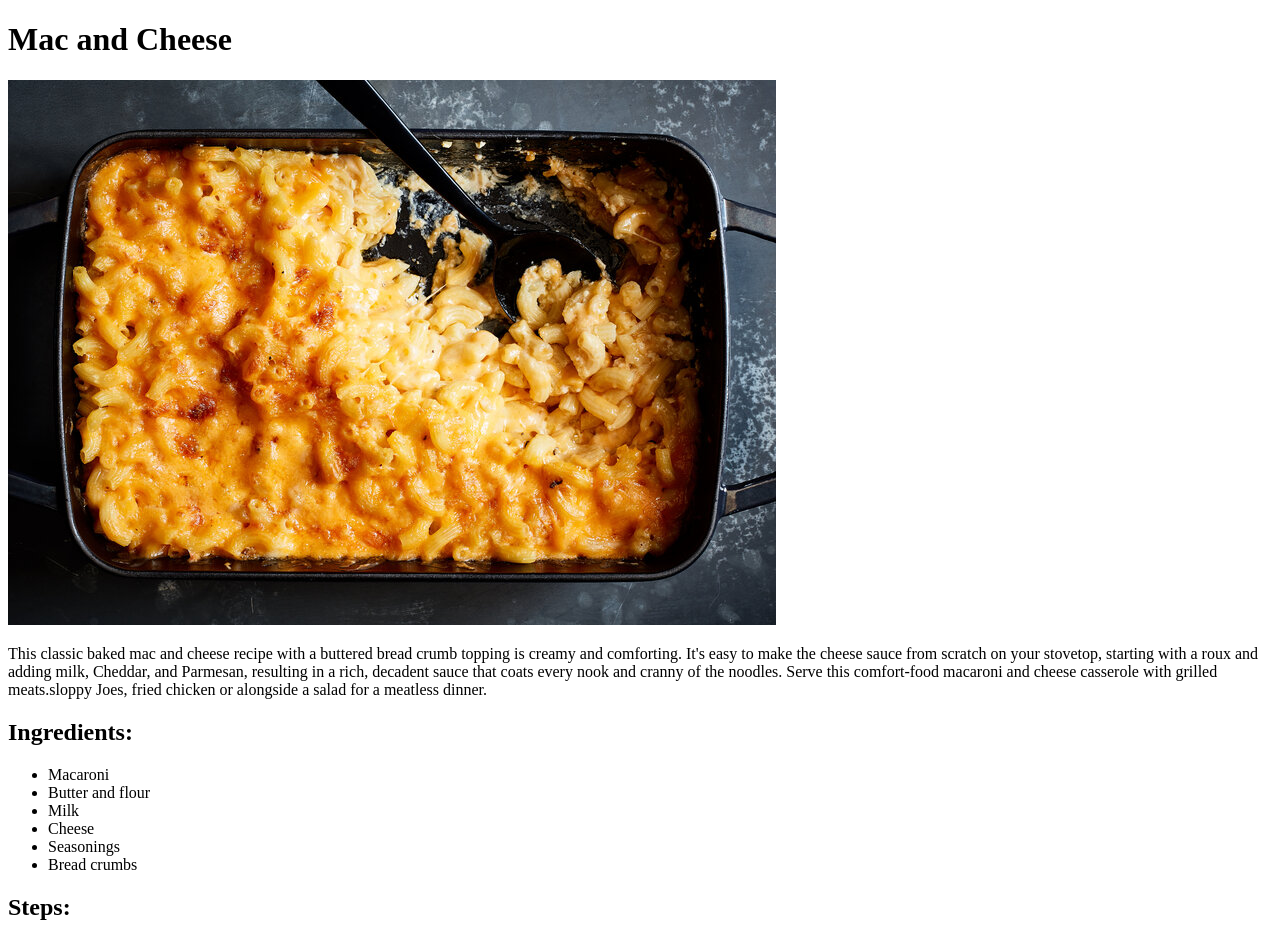
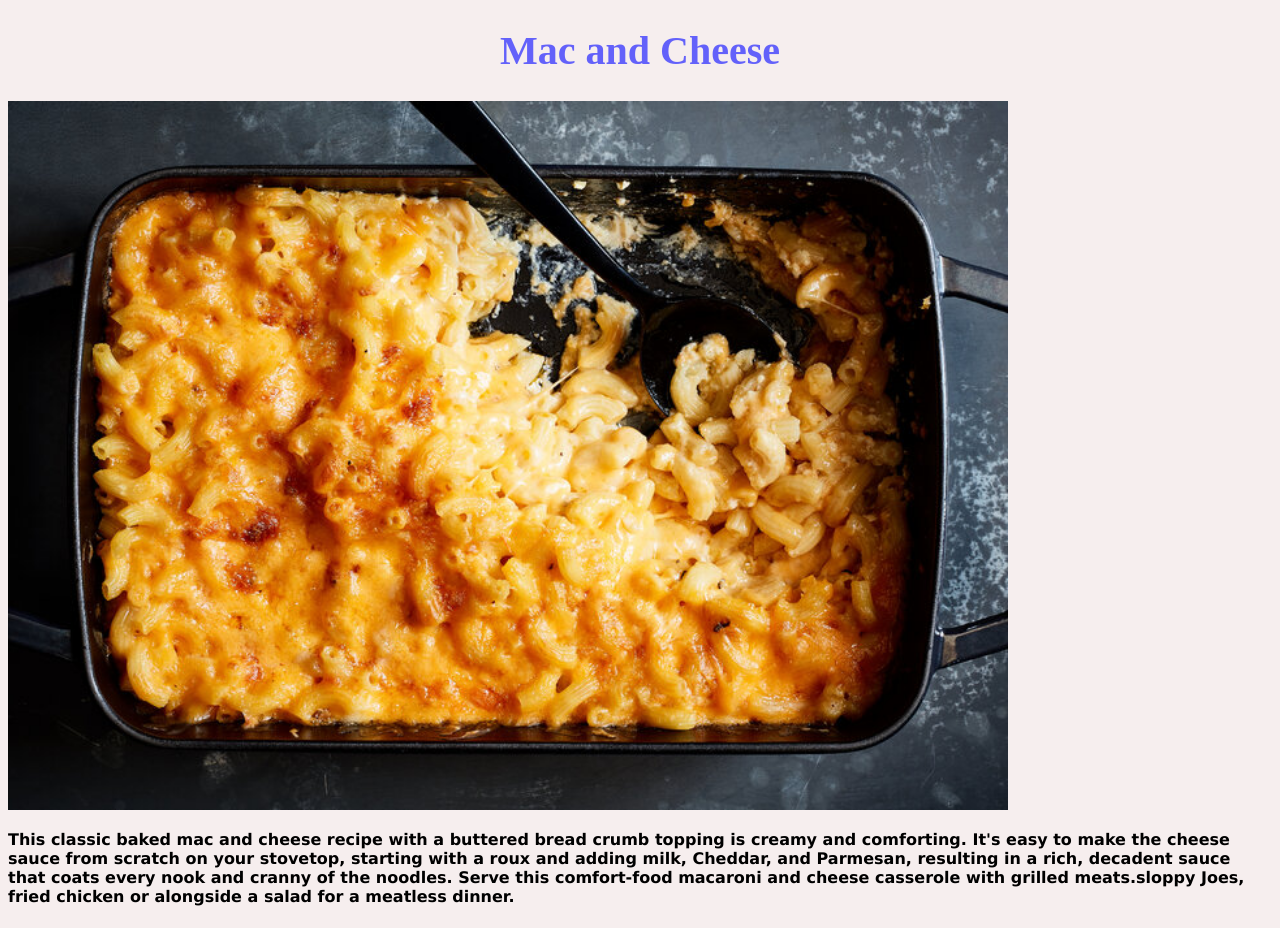
Before and after one commit to Opi22/odin-recipes, a plain HTML site: page recipes/mac.html in a window 1280 px wide. Shown: the top 928 px of the page. Drawn offline with Linux system fonts and the light colour scheme.

Commit message:
css added

```diff
--- a/recipes/mac.html
+++ b/recipes/mac.html
@@ -3,13 +3,14 @@
 
 <head>
     <meta charset="utf-8">
+    <link rel="stylesheet" href="style.css">
     <title>MAC and Cheese</title>
 </head>
 
 <body>
-    <h1>Mac and Cheese</h1>
-    <img src="cheese.jpg">
-    <p>
+    <h1 class="header">Mac and Cheese</h1>
+    <img id="image" src="cheese.jpg">
+    <p class="list">
         This classic baked mac and cheese recipe with a buttered bread crumb topping
         is creamy and comforting. It's easy to make the cheese sauce from scratch on your stovetop,
         starting with a roux and adding milk, Cheddar, and Parmesan, resulting in a rich,
@@ -17,8 +18,8 @@
         macaroni and cheese casserole with grilled meats.sloppy Joes, fried chicken or alongside a salad
         for a meatless dinner.
     </p>
-    <h2>Ingredients: </h2>
-    <ul>
+    <h2 class="h2">Ingredients: </h2>
+    <ul class="list">
         <li>Macaroni</li>
         <li>Butter and flour</li>
         <li>Milk</li>
@@ -26,8 +27,8 @@
         <li>Seasonings</li>
         <li>Bread crumbs</li>
     </ul>
-    <h2>Steps: </h2>
-    <ol>
+    <h2 class="h2">Steps: </h2>
+    <ol class="list">
         <li>Boil the noodles: Boil the macaroni in salted water until the noodles are al dente.
             Drain and transfer to a prepared baking dish.</li>
         <li> Make the cheese sauce: Melt butter, then whisk in the flour. Whisk in the milk,
--- /dev/null
+++ b/recipes/style.css
@@ -0,0 +1,29 @@
+body {
+    background-color: rgba(243, 232, 232, 0.700);
+}
+
+.header {
+    font-size: 40px;
+    color: rgb(37, 37, 255, 0.700);
+    text-align: center;
+}
+
+.h2 {
+    font-size: 30px;
+    color: rgb(37, 37, 255, 0.700);
+
+}
+
+#red {
+    color: rgba(247, 37, 37, 0.700);
+}
+
+#image {
+    width: 1000px;
+    height: auto;
+}
+
+.list {
+    font-family: Verdana;
+    font-weight: bold;
+}
```
Also changed, not shown: index.html (+4 -3 lines), recipes/chicken.html (+8 -7 lines), recipes/fish.html (+8 -7 lines).
